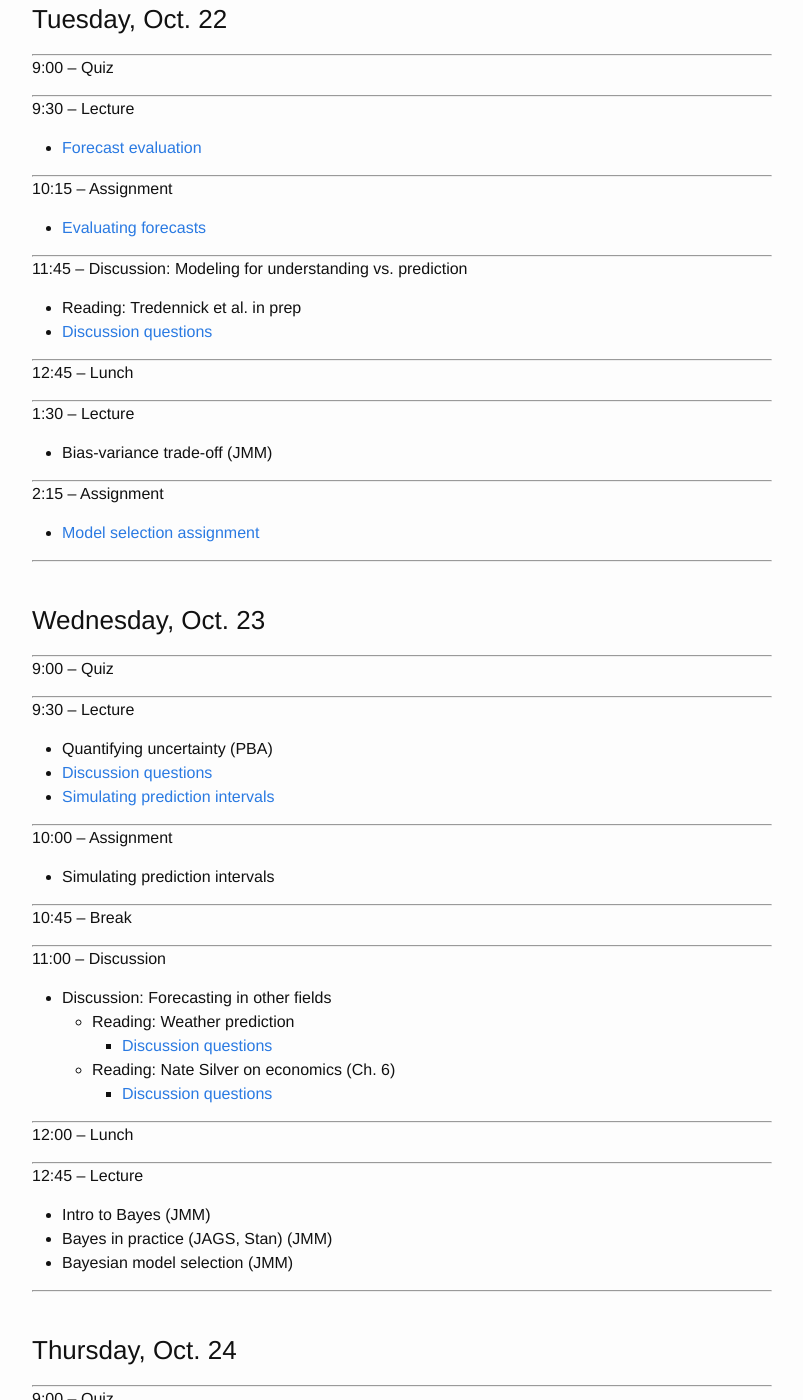
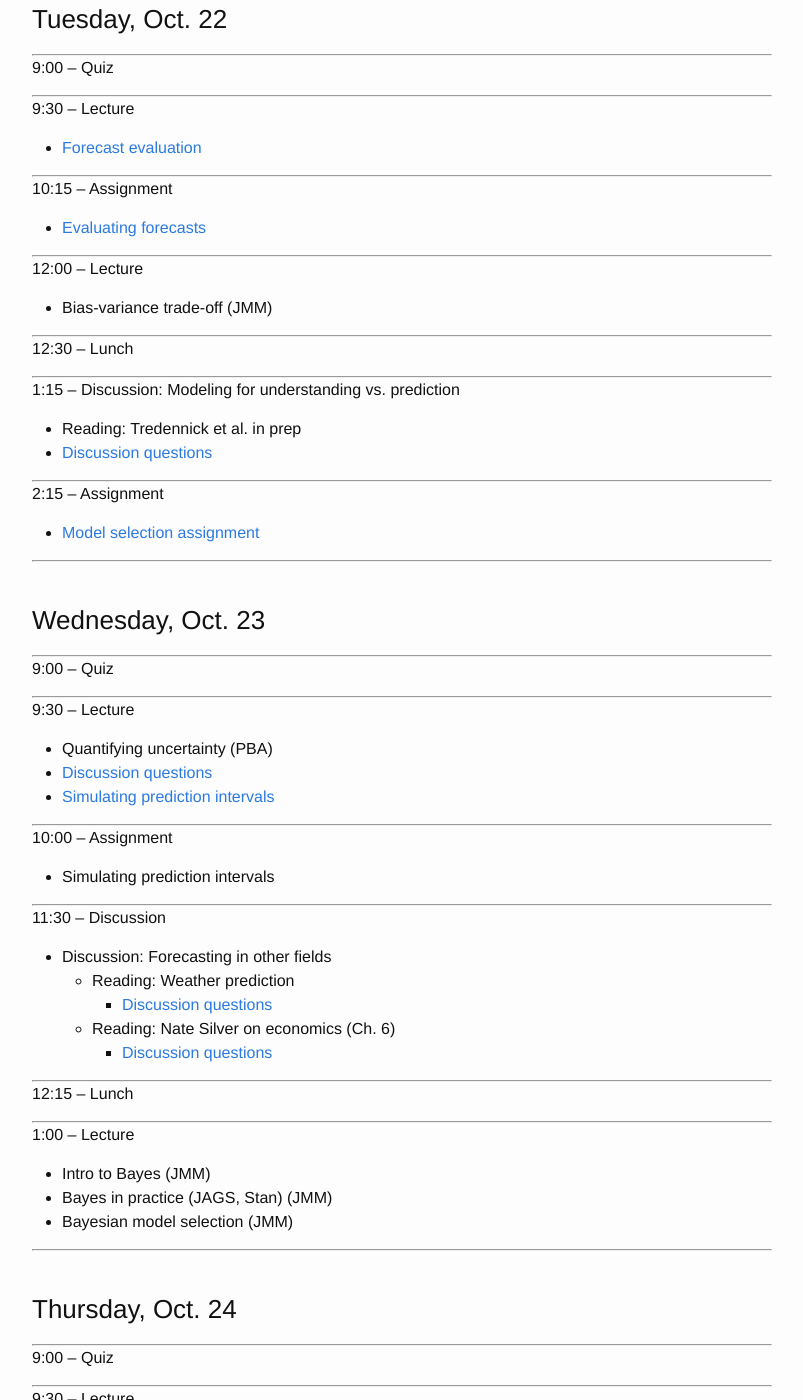
Before and after one commit to pbadler/forecasting-course-short, a Jekyll site: the page built from schedule.md, in a window 1280 px wide and 1400 px high, scrolled down 1077 px. Shown: the whole window, without its empty margins (238-1041 px from the left). Built offline with Jekyll 4.4.1, drawn with Linux system fonts in a browser that asks for light colours.

Commit message:
Small schedule changes

```diff
--- a/schedule.md
+++ b/schedule.md
@@ -73,18 +73,19 @@ layout: page
  * [Evaluating forecasts](assignments/forecast_evaluation_assignment)
 
 ***
-11:45 -- Discussion: Modeling for understanding vs. prediction
+12:00 -- Lecture
+
+ * Bias-variance trade-off (JMM)
+
+
+***
+12:30 -- Lunch
+
+***
+1:15 -- Discussion: Modeling for understanding vs. prediction
 
  * Reading: Tredennick et al. in prep
  * [Discussion questions](discussion/Tredennick_model_selection_questions)
-
-***
-12:45 -- Lunch
-
-***
-1:30 -- Lecture
-
- * Bias-variance trade-off (JMM)
 
 ***
 2:15 -- Assignment
@@ -103,8 +104,8 @@ layout: page
 9:30 -- Lecture
 
  * Quantifying uncertainty (PBA)
- * [Discussion questions]({{ site.baseurl }}/discussion/Dietze_uncertainty_questions)
-  * [Simulating prediction intervals](lectures/prediction_intervals_via_MC)
+ * [Discussion questions](discussion/Dietze_uncertainty_questions)
+ * [Simulating prediction intervals](lectures/prediction_intervals_via_MC)
 
 ***
 10:00 -- Assignment
@@ -112,10 +113,7 @@ layout: page
  * Simulating prediction intervals
 
 ***
-10:45 -- Break
-
-***
-11:00 -- Discussion
+11:30 -- Discussion
 
   * Discussion: Forecasting in other fields
     * Reading: Weather prediction
@@ -124,10 +122,10 @@ layout: page
         * [Discussion questions](discussion/Silver_Economics_questions)
 
 ***
-12:00 -- Lunch
+12:15 -- Lunch
 
 ***
-12:45 -- Lecture
+1:00 -- Lecture
 
  * Intro to Bayes (JMM)
  * Bayes in practice (JAGS, Stan) (JMM)
```
